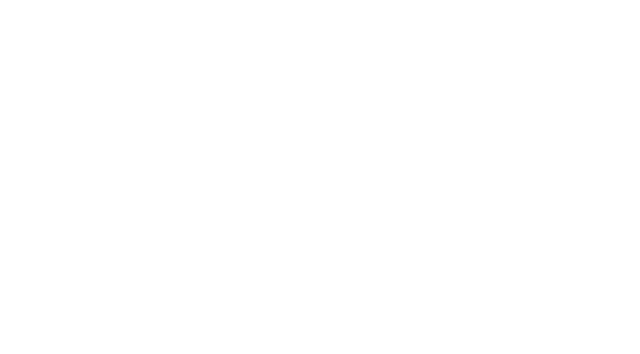
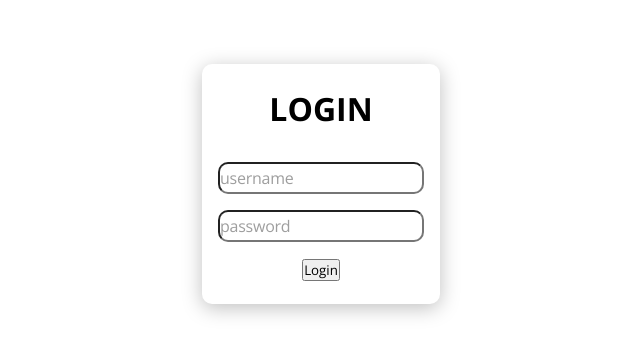
Before and after one commit to nicholasboari/exame-chunin-front, a React (Vite) app: page /auth in a window 1280 px wide. Before the commit this address had no page. Shown: the top 354 px of the page, without its empty margins (319-959 px from the left). Built offline with nearby package versions, Linux system fonts and the light colour scheme.

Commit message:
feat login, auth

```diff
--- a/src/Router.tsx
+++ b/src/Router.tsx
@@ -1,12 +1,16 @@
 import { Route, Routes } from "react-router-dom";
 import { Home } from "./pages/Home";
 import { CarDetails } from "./pages/CarDetails";
+import { Admin } from "./pages/Admin";
+import { Auth } from "./pages/Auth";
 
 export function Router() {
   return (
     <Routes>
       <Route path="/" element={<Home />} />
       <Route path="/vehicles/:vehicleId" element={<CarDetails />} />
+      <Route path="/admin" element={<Admin />} />
+      <Route path="/auth" element={<Auth />} />
     </Routes>
   );
 }
--- /dev/null
+++ b/src/pages/Admin/index.tsx
@@ -0,0 +1,10 @@
+import { Navbar } from "../../components/Navbar";
+
+export function Admin() {
+  return (
+    <div>
+      <Navbar />
+      <h1>Tela admin</h1>
+    </div>
+  );
+}
--- /dev/null
+++ b/src/pages/Auth/Auth.module.css
@@ -0,0 +1,11 @@
+.auth-container {
+  display: flex;
+  justify-content: center;
+  padding: 4rem;
+}
+
+.form-container {
+  display: flex;
+  width: 560px;
+  justify-content: center;
+}
--- /dev/null
+++ b/src/pages/Auth/Login/Login.module.css
@@ -0,0 +1,32 @@
+.login-card {
+  padding: 1rem;
+  justify-content: center;
+  background-color: #FFF;
+  box-shadow: 0px 4px 20px rgba(0, 0, 0, 0.25);
+  border-radius: 10px;
+  text-align: center;
+  height: 15rem;
+  align-items: center;
+  display: flex;
+  flex-direction: column;
+  gap: 2rem;
+}
+
+.base-input {
+  border-radius: 10px;
+  font-size: 1em;
+  letter-spacing: -0.015em;
+  color: #263238;
+  height: 2rem;
+}
+
+
+.base-input::placeholder {
+  color: #9E9E9E;
+}
+
+.form-container {
+  display: flex;
+  flex-direction: column;
+  gap: 1rem;
+}
--- /dev/null
+++ b/src/pages/Auth/Login/Login.tsx
@@ -0,0 +1,30 @@
+import styles from "./Login.module.css";
+
+export function Login() {
+  return (
+    <div className={styles["login-card"]}>
+      <h1>LOGIN</h1>
+      <form className={styles["form-container"]}>
+        <div>
+          <input
+            type="text"
+            placeholder="username"
+            name="username"
+            className={styles["base-input"]}
+          />
+        </div>
+        <div>
+          <input
+            type="password"
+            placeholder="password"
+            name="password"
+            className={styles["base-input"]}
+          />
+        </div>
+        <div>
+          <button>Login</button>
+        </div>
+      </form>
+    </div>
+  );
+}
--- /dev/null
+++ b/src/pages/Auth/index.tsx
@@ -0,0 +1,12 @@
+import { Login } from "./Login/Login";
+import styles from "./Auth.module.css";
+
+export function Auth() {
+  return (
+    <div className={styles["auth-container"]}>
+      <div className={styles["form-container"]}>
+        <Login />
+      </div>
+    </div>
+  );
+}
```
Also changed, not shown: src/pages/Admin/Admin.module.css (added).
